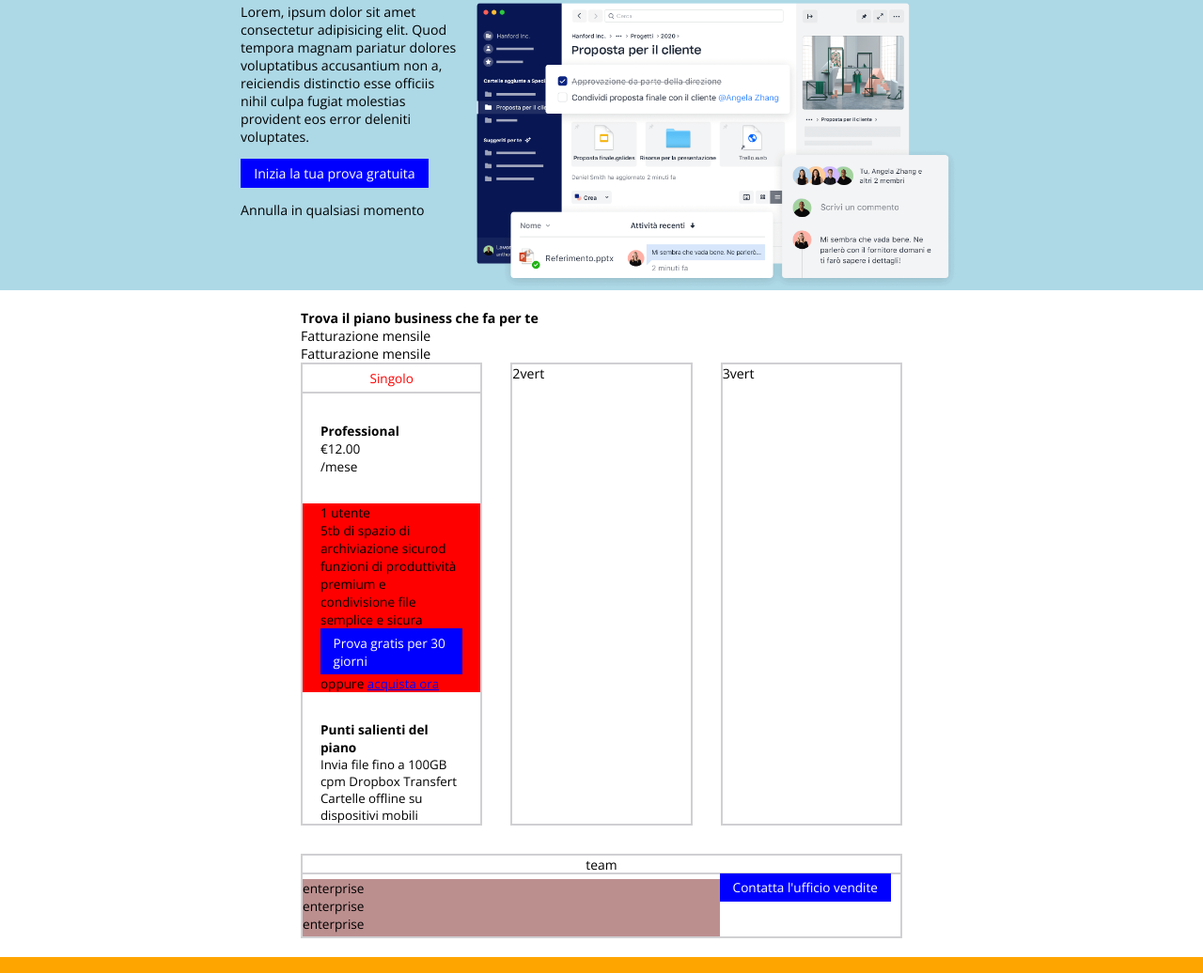
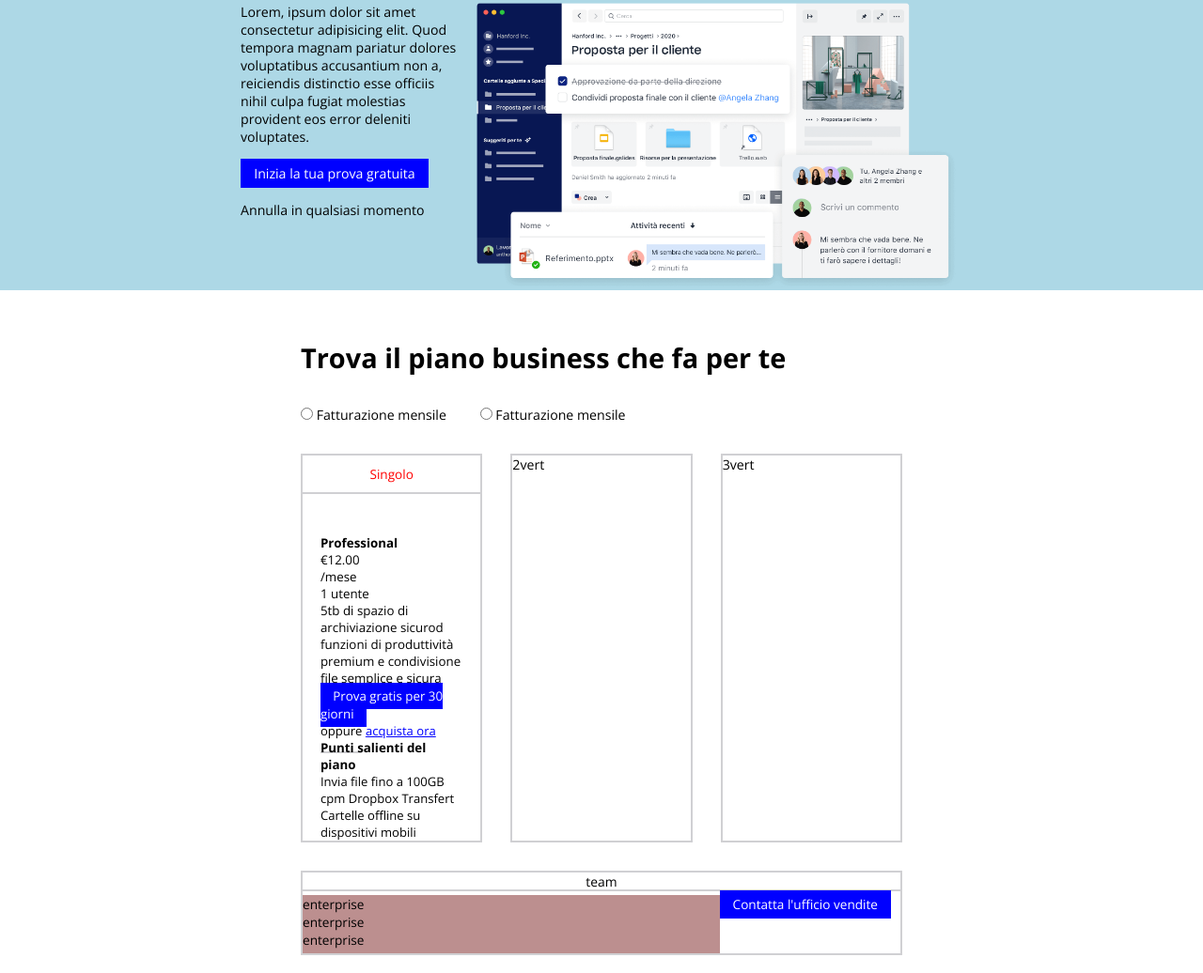
Before and after one commit to FraCuboni/htmlcss-dropbox, a plain HTML site: page index.html in a window 1280 px wide. Shown: the part 335-1371 px from the top of the page at 94% size. Drawn offline with nearby package versions, Linux system fonts and the light colour scheme.

Commit message:
adding v block classes

```diff
--- a/css/style.css
+++ b/css/style.css
@@ -102,10 +102,20 @@ main>section{
 /* FIRST BOX */
 .first-box{
 }
+
 .first-box:first-child{
     width: 100%;
 }
 
+.first-box>div>h3{
+    font-size: 2em;
+    padding: 5% 0;
+}
+
+.billing-choice{
+    display: inline-block;
+    padding: 0 5% 5% 0;
+}
 .plan-box{
     width: 100%;
     display: flex;
@@ -120,23 +130,41 @@ main>section{
     width: calc(100% / 3 - 20px);
     display: flex;
     flex-direction: column;
-    gap: 30px;
+    justify-content: space-between;
+    gap:3em;
 }
 
-.vertical-block>div{
+.vertical-block-top{
+    border-bottom: 2px solid #d0d0d3;
+}
+.vertical-block-top>p{
+    text-align: center;
+    color: red;
+    padding: 10px 0;
+}
+
+.vertical-block-bottom{
     display: flex;
     flex-direction: column;
     padding: 0 10%;
-    justify-content: space-around;
+    justify-content: flex-start;
 }
 
-.plan-selector1{
+.vb-bot-top{
+
+}
+
+.vb-bot-mid{
+
+}
+
+.vb-bot-bot{
+
+}
+
+.or-decoration{
     border-bottom: 2px solid #d0d0d3;
-}
-.plan-selector1>p{
-    text-align: center;
-    color: red;
-    padding: 5px 0;
+    padding-bottom: 1em;
 }
 
 .horizontal-block{
--- a/index.html
+++ b/index.html
@@ -48,32 +48,37 @@
         <section class="first-box">
             <div>
                 <h3>Trova il piano business che fa per te</h3>
-                <div>Fatturazione mensile</div>
-                <div>Fatturazione mensile</div>
+                <div class="billing-choice"> <input type="radio" name="billing-choice"> Fatturazione mensile</div>
+                <div class="billing-choice"> <input type="radio" name="billing-choice"> Fatturazione mensile</div>
             </div>
             <div class="plan-box">
                 <div class="vertical-block">
-                    <div class="plan-selector1">
+                    <div class="vertical-block-top">
                         <p>Singolo</p>
                     </div>
-                    <div>
+                    <div class="vertical-block-bottom">
+                        <div class="vb-bot-top">
                             <h5>Professional</h5>
                             <p>€12.00</p>
                             <p>/mese</p>
                         </div>
-                    <div style="background-color: red;">
+                        <div class="vb-bot-mid">
                             <p>1 utente</p>
                             <p>5tb di spazio di archiviazione sicurod</p>
                             <p>funzioni di produttività premium e condivisione file semplice e sicura</p>
                             <a class="squarebutton bluebutton" href="">Prova gratis per 30 giorni</a>
-                        <p>oppure <a class="bluelink" href="">acquista ora</a></p>
+                            <div>
+                                <span class="or-decoration">oppure</span>
+                                <a class="bluelink" href="">acquista ora</a>
                             </div>
-                    <div>
+                        </div>
+                        <div class="vb-bot-bot">
                             <h6>Punti salienti del piano</h6>
                             <ul>
                                 <li>Invia file fino a 100GB cpm Dropbox Transfert</li>
                                 <li>Cartelle offline su dispositivi mobili</li>
                             </ul>
+                        </div>
                     </div>
                 </div>
                 <div class="vertical-block">
```
Lines whose indentation alone changed are shown as unchanged.
